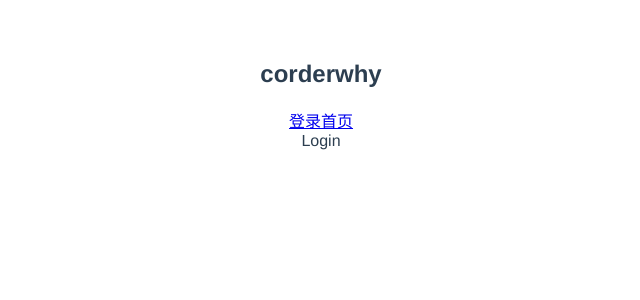
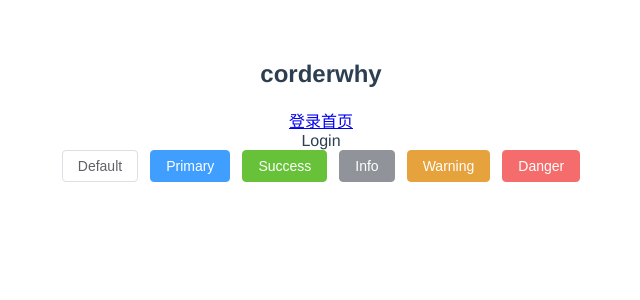
Before and after one commit to JLphile/vue3-ts-css, a Vue app: page /#/login in a window 1280 px wide. Shown: the top 300 px of the page, without its empty margins (319-959 px from the left). Built offline with nearby package versions, Linux system fonts and the light colour scheme.

Commit message:
feat(main): main

```diff
--- a/components.d.ts
+++ b/components.d.ts
@@ -8,7 +8,6 @@ export {}
 declare module '@vue/runtime-core' {
   export interface GlobalComponents {
     ElButton: typeof import('element-plus/es')['ElButton']
-    ElInput: typeof import('element-plus/es')['ElInput']
     RouterLink: typeof import('vue-router')['RouterLink']
     RouterView: typeof import('vue-router')['RouterView']
   }
--- a/src/App.vue
+++ b/src/App.vue
@@ -4,6 +4,12 @@
     <router-link to="/login">登录</router-link>
     <router-link to="/main">首页</router-link>
     <router-view></router-view>
+    <el-button>Default</el-button>
+    <el-button type="primary">Primary</el-button>
+    <el-button type="success">Success</el-button>
+    <el-button type="info">Info</el-button>
+    <el-button type="warning">Warning</el-button>
+    <el-button type="danger">Danger</el-button>
   </div>
 </template>
 
```
Also changed, not shown: 1 other file (tests, documents, lock files or other folders).
